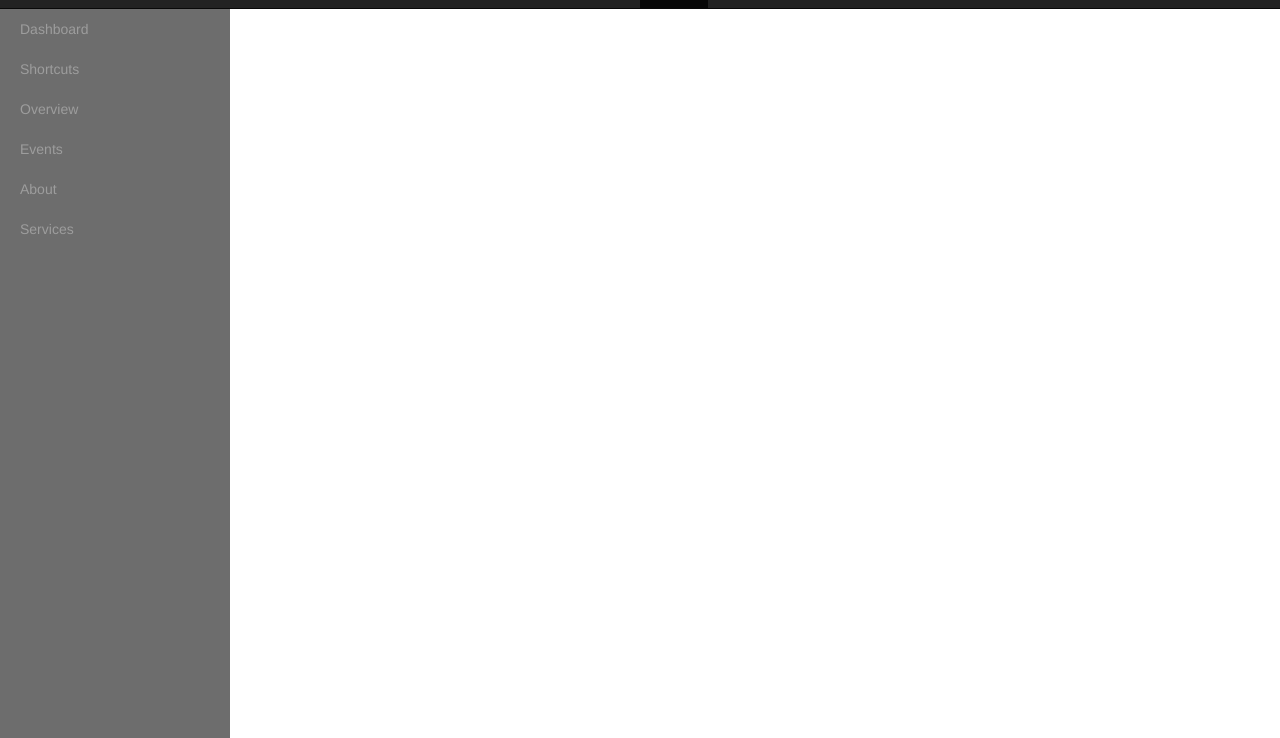
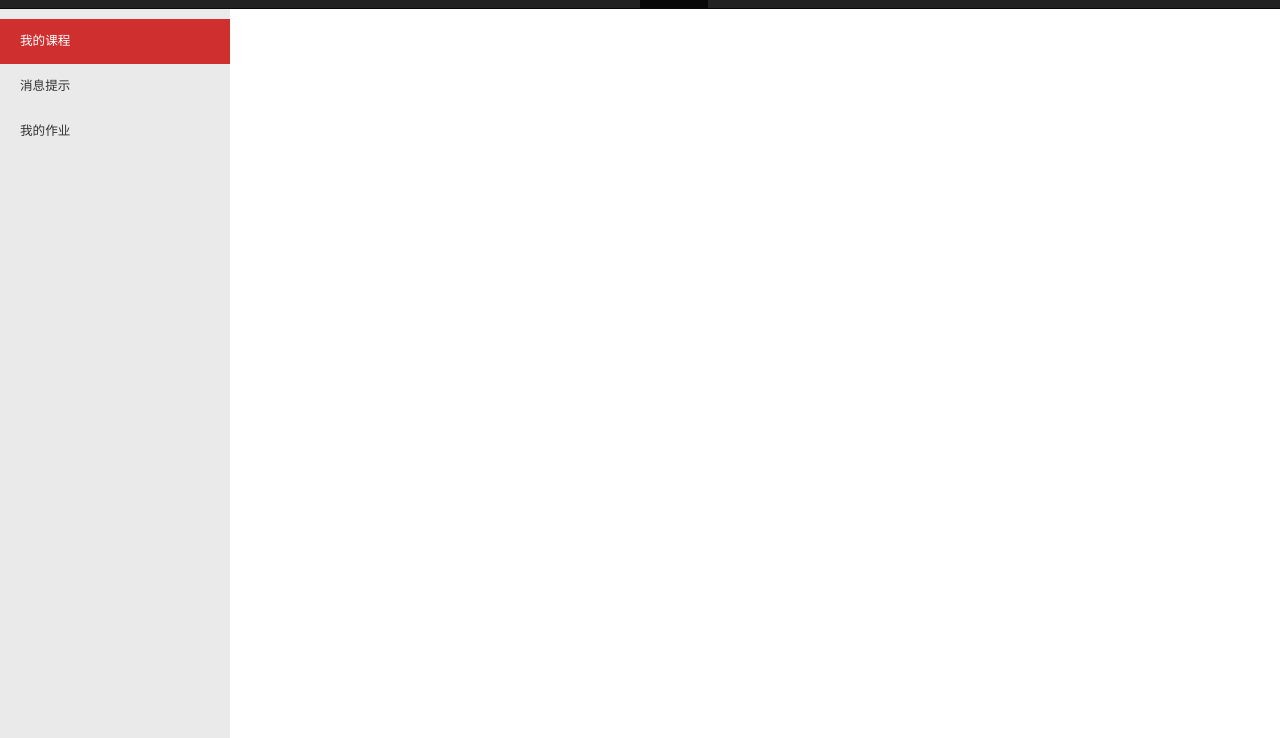
Before and after one commit to detongz/materialWebSite, a plain HTML site: page front-end/index.html in a window 1280 px wide. Shown: the part 62-800 px from the top of the page. Drawn offline with Linux system fonts and the light colour scheme.

Commit message:
make sidebar active item have bg color, in js

```diff
--- a/front-end/index.html
+++ b/front-end/index.html
@@ -10,6 +10,7 @@
 	<link rel="icon" href="static/images/favicon.ico">
 	<link rel="stylesheet" type="text/css" href="static/css/navbar.css">
 	<link rel="stylesheet" type="text/css" href="static/css/sidebar.css">
+	<link rel="stylesheet" type="text/css" href="static/css/login.css">
 
 	<title>首页-材料成型工艺课程设计</title>
 
@@ -38,8 +39,13 @@
 			$("#logoBrand").click(function(event) {
 					event.preventDefault();
 					$("#wrapper").toggleClass("toggled");
-				});
 			});
+
+			$('.sidebar-nav li a').click(function(event) {
+				$('.sidebar-nav li a').removeClass('active');
+				$(event.target).addClass('active');
+			})
+		});
 	</script>
   </head>
 
@@ -74,22 +80,13 @@
 		<div id="sidebar-wrapper">
 			<ul class="sidebar-nav">
 				<li>
-					<a href="#">Dashboard</a>
+					<a href="#Dashboard" class="active">我的课程</a>
 				</li>
 				<li>
-					<a href="#">Shortcuts</a>
+					<a href="#Shortcuts">消息提示</a>
 				</li>
 				<li>
-					<a href="#">Overview</a>
-				</li>
-				<li>
-					<a href="#">Events</a>
-				</li>
-				<li>
-					<a href="#">About</a>
-				</li>
-				<li>
-					<a href="#">Services</a>
+					<a href="#Overview">我的作业</a>
 				</li>
 			</ul>
 		</div>
--- a/front-end/static/css/sidebar.css
+++ b/front-end/static/css/sidebar.css
@@ -24,7 +24,7 @@
 	height: 100%;
 	margin-left: -250px;
 	overflow-y: auto;
-	background: #6D6D6D;
+	background: #eaeaea;
 	-webkit-transition: all 0.5s ease;
 	-moz-transition: all 0.5s ease;
 	-o-transition: all 0.5s ease;
@@ -59,32 +59,41 @@
 	margin: 0;
 	padding: 0;
 	list-style: none;
+	margin-top: 10px;
 }
 
 .sidebar-nav li
 {
 	text-indent: 20px;
-	line-height: 40px;
+	line-height: 45px;
 }
 
 .sidebar-nav li a
 {
 	display: block;
 	text-decoration: none;
-	color: #9D9D9D;
+	color: #333;
+	font-size: 0.9em;
 }
 
 .sidebar-nav li a:hover
 {
 	text-decoration: none;
 	color: #FFFFFF;
-	background: rgba(255,255,255,0.2);
+	background: rgba(200,0,0,0.8);
 }
 
 .sidebar-nav li a:active,
 .sidebar-nav li a:focus
 {
 	text-decoration: none;
+}
+
+.sidebar-nav li a.active
+{
+	text-decoration: none;
+	color: #FFFFFF;
+	background: rgba(200,0,0,0.8);
 }
 
 .sidebar-nav > .sidebar-brand
```
Also changed, not shown: templates/index.html (+1 -1 lines), templates/login.html (indentation only).
